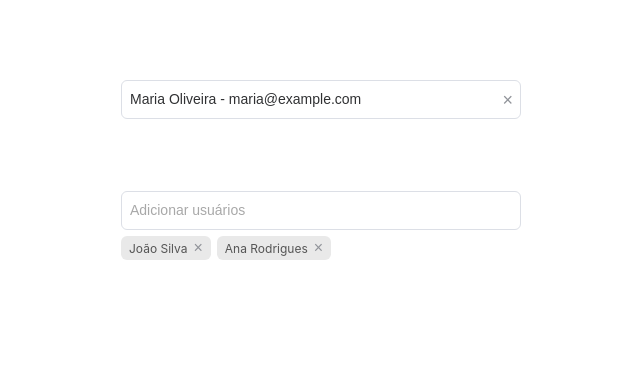
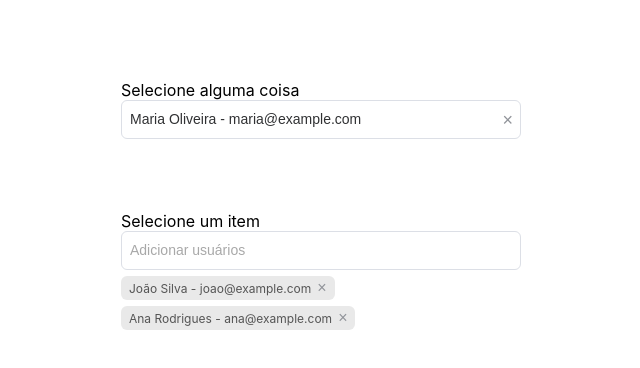
Before and after one commit to WorkspaceCardappio/angular-component-hub, an Angular app in the folder angular-component-hub/: page / in a window 1280 px wide. Shown: the top 368 px of the page, without its empty margins (319-959 px from the left). Built offline with nearby package versions, Linux system fonts and the light colour scheme.

Commit message:
refactor: auto-complete

```diff
--- a/angular-component-hub/src/app/app.component.html
+++ b/angular-component-hub/src/app/app.component.html
@@ -6,7 +6,10 @@
                   [isDisabled]="isDisabled"
                   placeholder="Buscar usuário"
                   [(ngModel)]="singleUser"
-                  (selectionChange)="onUserSelection($event)">
+                  (selectionChange)="onUserSelection($event)"
+                  [displayMultipleField]="formatUserForDisplay.bind(this)"
+                  [topLabelInput]="'Selecione alguma coisa'"
+>
 
 </app-autocomplete>
 <br><br><br><br>
@@ -17,7 +20,8 @@
                   [isDisabled]="isDisabled"
                   placeholder="Adicionar usuários"
                   [(ngModel)]="multipleUsers"
-                  (selectionChange)="onUserSelection($event)">
+                  (selectionChange)="onUserSelection($event)"
+                  [displayMultipleField]="formatUserForDisplay.bind(this)">
 
 
 </app-autocomplete>
--- a/angular-component-hub/src/app/app.component.ts
+++ b/angular-component-hub/src/app/app.component.ts
@@ -54,6 +54,11 @@ export class AppComponent implements OnInit {
   formatUserForDisplay(user: any): string {
     return `${user.name} - ${user.email}`;
   }
+
+  formatUserForMultipleDisplay(user: any): string {
+    return `${user.name} (${user.id})`;
+  }
+
   constructor() {}
 
   ngOnInit(): void {
--- a/angular-component-hub/src/app/shared/auto-complete/auto-complete.component.html
+++ b/angular-component-hub/src/app/shared/auto-complete/auto-complete.component.html
@@ -1,5 +1,11 @@
 <div class="autocomplete-wrapper">
+
+  <div class="">{{ topLabelInput }}</div>
+
   <div class="autocomplete-input-container">
+
+
+
     <input
       type="text"
       [placeholder]="placeholder"
@@ -25,7 +31,7 @@
       @for (item of selectedItems; track $index) {
         <div class="chip">
 
-          {{ getDisplayText(item) }}
+          {{ getDisplayMultipleText(item) }}
           @if (!isDisabled) {
             <button type="button"
                     class="chip-remove"
--- a/angular-component-hub/src/app/shared/auto-complete/auto-complete.component.ts
+++ b/angular-component-hub/src/app/shared/auto-complete/auto-complete.component.ts
@@ -28,9 +28,12 @@ export class AutocompleteComponent implements OnInit, OnDestroy, ControlValueAcc
   @Input() placeholder = 'Buscar...';
   @Input() isMultiple = false;
   @Input() displayField: string | ((item: any) => string) = 'name';
+  @Input() displayMultipleField: string | ((item: any) => string) = 'name';
   @Input() search!: (query: string) => Observable<any[]>;
   @Input() itemTemplate!: any;
   @Input() isDisabled = false;
+  @Input() topLabelInput = 'Selecione um item';
+
 
   @Output() selectionChange = new EventEmitter<any>();
   @Output() clear = new EventEmitter<void>();
@@ -74,7 +77,7 @@ export class AutocompleteComponent implements OnInit, OnDestroy, ControlValueAcc
       shareReplay(1)
     );
 
-    this.searchControl.valueChanges.pipe(takeUntil(this.destroy$)).subscribe(() => this.onTouched());
+
   }
 
   ngOnDestroy(): void {
@@ -82,7 +85,8 @@ export class AutocompleteComponent implements OnInit, OnDestroy, ControlValueAcc
     this.destroy$.complete();
   }
 
-  writeValue(value: any): void {
+  //controlvalueaccessor
+  writeValue(value: any): void { // n aparee em nehum lugar pq o angular chama
     if (this.isMultiple) {
       this.selectedItems = Array.isArray(value) ? value : [];
       this._value = this.selectedItems;
@@ -95,6 +99,7 @@ export class AutocompleteComponent implements OnInit, OnDestroy, ControlValueAcc
     }
 
   }
+
   registerOnChange(fn: any): void { this.onChange = fn; }
   registerOnTouched(fn: any): void { this.onTouched = fn; }
   setDisabledState(disabled: boolean): void {
@@ -163,4 +168,17 @@ export class AutocompleteComponent implements OnInit, OnDestroy, ControlValueAcc
 
     return item[this.displayField] ?? '';
   }
+
+  getDisplayMultipleText(item: any): string {
+    if (!item) {
+      return '';
+    }
+
+    if (typeof this.displayMultipleField === 'function') {
+      return this.displayMultipleField(item);
+    }
+
+    return item[this.displayMultipleField] ?? '';
+  }
+
 }
--- a/angular-component-hub/src/app/shared/auto-complete/auto-complete.scss
+++ b/angular-component-hub/src/app/shared/auto-complete/auto-complete.scss
@@ -151,4 +151,23 @@ $loading-color: #c0c4cc;
       background-color: transparent;
     }
   }
+
+  // No arquivo auto-complete.scss
+
+  // ... outros estilos
+
+  .top-label {
+    position: absolute;
+    top: -8px;
+    left: 8px;
+    padding: 8px $padding;
+    font-weight: bold;
+    color: red;
+    background-color: red;
+    border-bottom: 1px solid $border-color;
+  }
+
+  .autocomplete-dropdown {
+    // ... outros estilos do dropdown
+  }
 }
```
